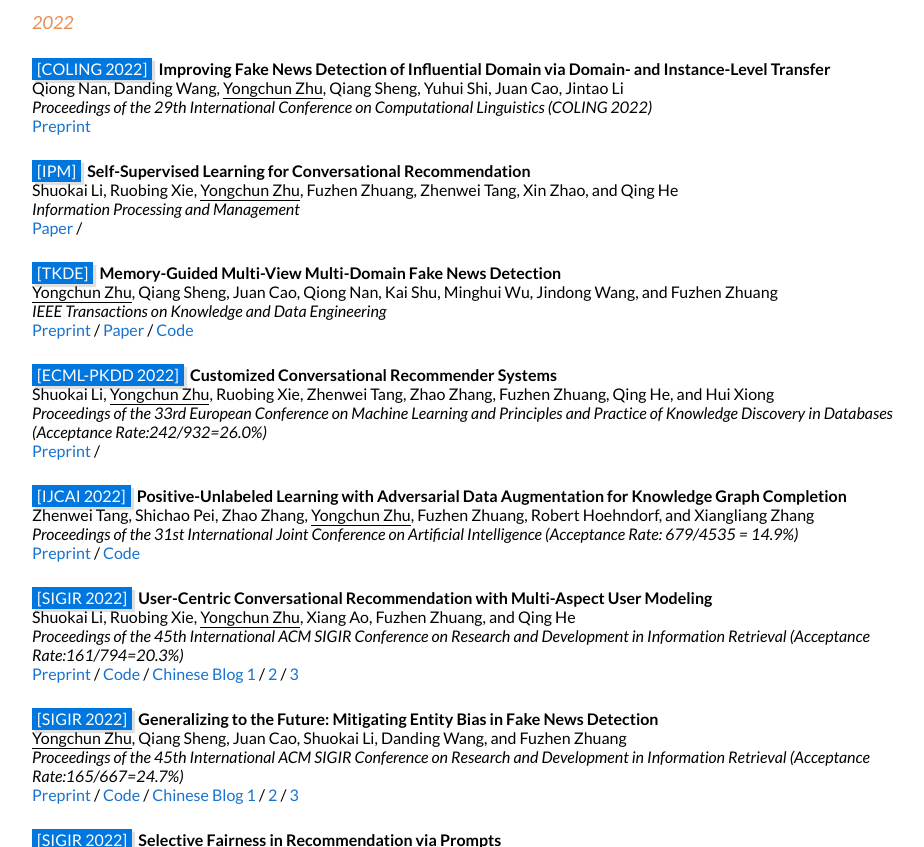
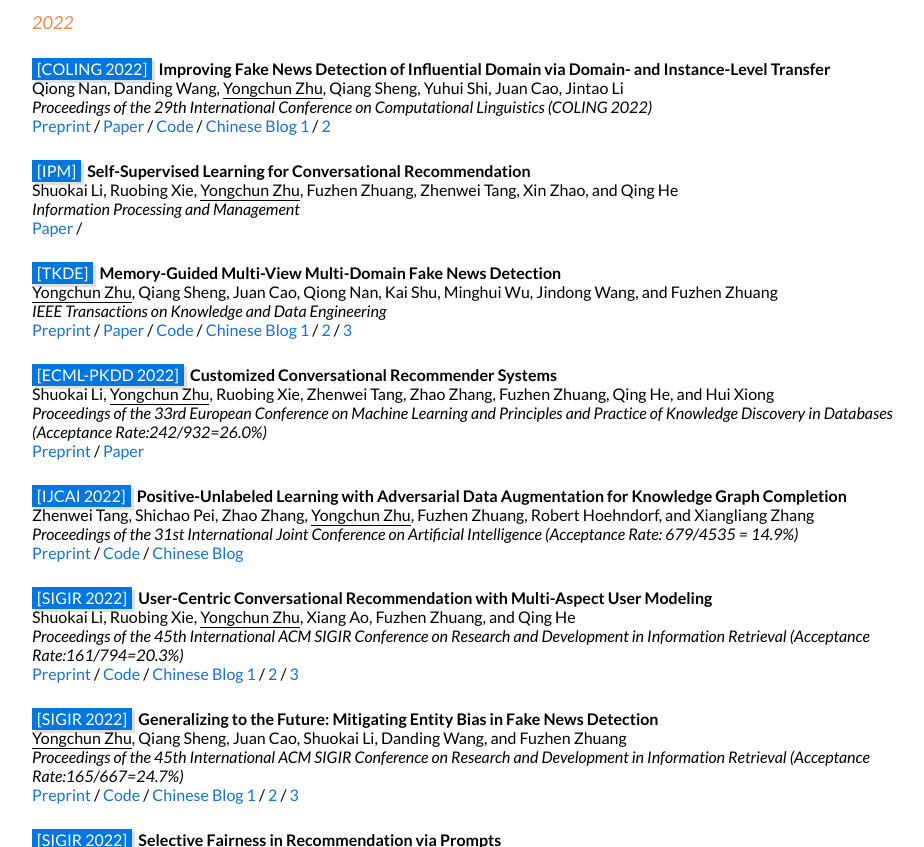
Before and after one commit to easezyc/easezyc.github.io, a plain HTML site: page index.html in a window 1280 px wide. Shown: the part 977-1824 px from the top of the page, without its empty margins (142-1066 px from the left). Drawn offline with Linux system fonts and the light colour scheme; some packages are replaced by stand-ins of ours; a script that the page names is missing.

Commit message:
upd: several blogs

```diff
--- a/index.html
+++ b/index.html
@@ -324,7 +324,11 @@
                 <br>
                 <i>Proceedings of the 29th International Conference on Computational Linguistics (COLING 2022)</i>
                 <br>
-                  <a href="https://arxiv.org/pdf/2209.08902.pdf">Preprint</a>
+                  <a href="https://arxiv.org/pdf/2209.08902.pdf">Preprint</a>  /
+                  <a href="https://aclanthology.org/2022.coling-1.250/">Paper</a> /
+                  <a href="https://github.com/ICTMCG/DITFEND">Code</a>  /
+                  <a href="https://zhuanlan.zhihu.com/p/572915402">Chinese Blog 1</a> /
+                  <a href="https://mp.weixin.qq.com/s/GpENICRa0dePwvw_3jNL3Q">2</a>
                 <br>
             </td>
           </tr>
@@ -348,9 +352,12 @@
                 <br>
                 <i><a class="black" href="https://www.computer.org/csdl/journal/tk">IEEE Transactions on Knowledge and Data Engineering</a></i>
                 <br>
-                  <a href="https://ieeexplore.ieee.org/document/9802916">Preprint</a> /
-                  <a href="https://arxiv.org/pdf/2206.12808.pdf">Paper</a> /
-                  <a href="https://github.com/ICTMCG/M3FEND">Code</a>
+                  <a href="https://arxiv.org/pdf/2206.12808.pdf">Preprint</a> /
+                  <a href="https://ieeexplore.ieee.org/document/9802916">Paper</a> /
+                  <a href="https://github.com/ICTMCG/M3FEND">Code</a>   /
+                  <a href="https://zhuanlan.zhihu.com/p/568567527">Chinese Blog 1</a> /
+                  <a href="https://mp.weixin.qq.com/s/FAHFq6ArRAF8OPNpzs1XYg">2</a> /
+                  <a href="https://mp.weixin.qq.com/s/BGWGT3fQp74Yx9x8f0Noxg">3</a>
                 <br>
             </td>
           </tr>
@@ -363,6 +370,7 @@
               <i>Proceedings of the 33rd European Conference on Machine Learning and Principles and Practice of Knowledge Discovery in Databases (Acceptance Rate:242/932=26.0%)</i>
               <br>
                 <a href="https://arxiv.org/pdf/2207.00814">Preprint</a> /
+                <a href="https://2022.ecmlpkdd.org/wp-content/uploads/2022/09/sub_1186.pdf">Paper</a>
               <br>
             </td>
           </tr>
@@ -375,7 +383,8 @@
               <i>Proceedings of the 31st International Joint Conference on Artificial Intelligence (Acceptance Rate: 679/4535 = 14.9%)</i>
               <br>
                 <a href="https://arxiv.org/pdf/2205.00904.pdf">Preprint</a> /
-                <a href="https://github.com/lilv98/PUDA-IJCAI22">Code</a>
+                <a href="https://github.com/lilv98/PUDA-IJCAI22">Code</a>  /
+                <a href="https://zhuanlan.zhihu.com/p/545492557">Chinese Blog</a>
               <br>
             </td>
           </tr>
```
